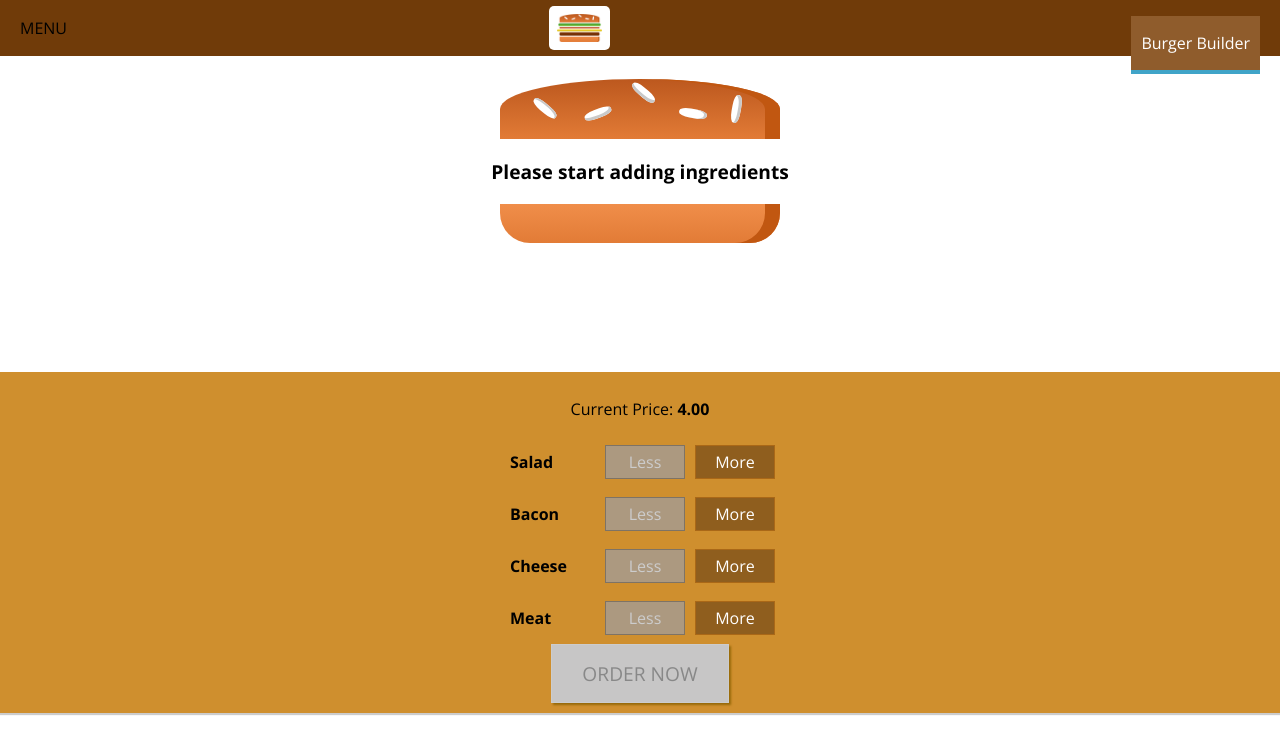
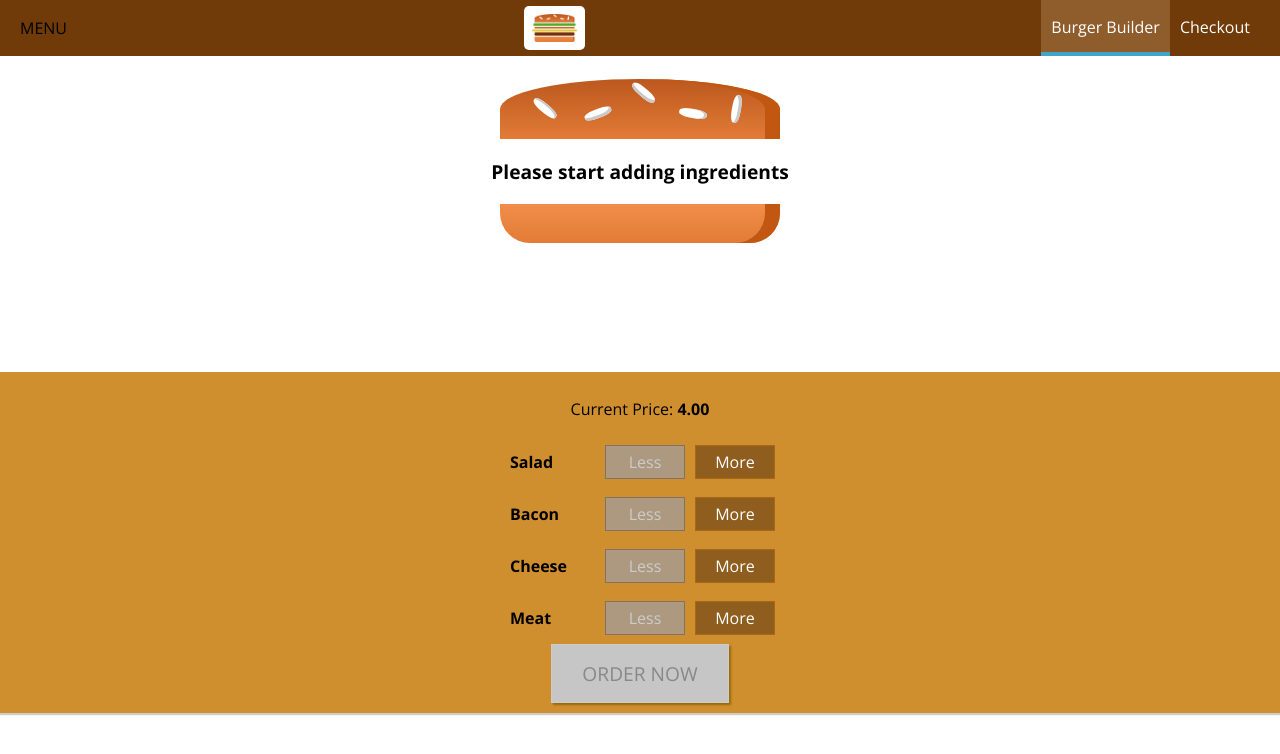
Before and after one commit to vnctwong/react-burger, a React app: page / in a window 1280 px wide. Shown: the top 754 px of the page. Built offline with nearby package versions, Linux system fonts and the light colour scheme.

Commit message:
spelling err className css

```diff
--- a/src/components/Navigation/NavigationItems/NavigationItems.js
+++ b/src/components/Navigation/NavigationItems/NavigationItems.js
@@ -4,7 +4,7 @@ import classes from './NavigationItems.css';
 import NavigationItem from './NavigationItem/NavigationItem';
 
 const navigationItems = () => (
-  <ul className={classes.navigationItems}>
+  <ul className={classes.NavigationItems}>
     <NavigationItem link="/" active>Burger Builder</NavigationItem>
     <NavigationItem link="/">Checkout</NavigationItem>
   </ul>
```
